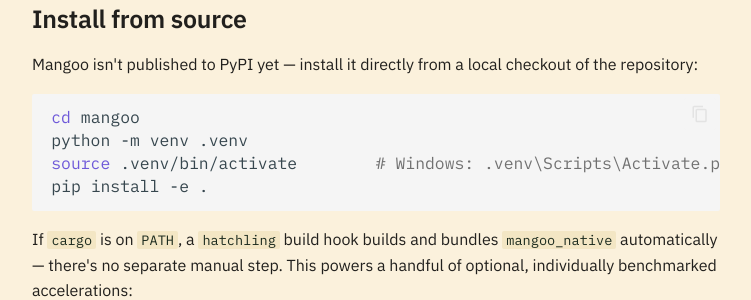
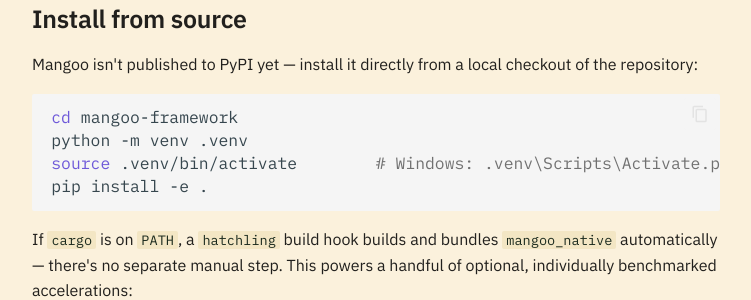
Before and after one commit to P-Sudhakar-tech/HayaVega, an MkDocs documentation site: the page built from docs/getting-started/installation.md, in a window 1280 px wide and 900 px high, scrolled down 673 px. Shown: the part 154-454 px from the top of the window, without its empty margins (264-1015 px from the left). Built offline with MkDocs 1.6.1 and Material for MkDocs 9.7.7, drawn with Linux system fonts in a browser that asks for light colours; the version menu is left out.

Commit message:
fix: correct repo name references to mangoo-framework
index.html and installation.md pointed at github.com/.../mangoo, but the
actual remote is mangoo-framework -- a leftover from an earlier, incorrect
edit.

````diff
--- a/docs/getting-started/installation.md
+++ b/docs/getting-started/installation.md
@@ -25,7 +25,7 @@ same regardless of which install path got it there, the same way
 Mangoo isn't published to PyPI yet &mdash; install it directly from a local checkout of the repository:
 
 ```bash
-cd mangoo
+cd mangoo-framework
 python -m venv .venv
 source .venv/bin/activate        # Windows: .venv\Scripts\Activate.ps1
 pip install -e .
--- a/index.html
+++ b/index.html
@@ -193,7 +193,7 @@
     <div class="navlinks">
       <a href="#getting-started">Documentation</a>
       <a href="#board">Status</a>
-      <a href="https://github.com/P-Sudhakar-tech/mangoo" target="_blank" rel="noopener">GitHub</a>
+      <a href="https://github.com/P-Sudhakar-tech/mangoo-framework" target="_blank" rel="noopener">GitHub</a>
       <a class="btn btn-primary" href="#getting-started">Quickstart</a>
     </div>
   </nav></div>
@@ -207,7 +207,7 @@
     <p class="lead">Mangoo gives Python projects a conventional routing, entities, and migrations layer of its own, automatic OpenAPI docs and Swagger UI, and hardened authentication &mdash; with a native Rust core ripening in as it matures. It's a real, tested checkout, not a finished product: see exactly what's shipped and what isn't below.</p>
     <div class="hero-actions">
       <a class="btn btn-primary" href="#getting-started">Read the quickstart</a>
-      <a class="btn btn-ghost" href="https://github.com/P-Sudhakar-tech/mangoo" target="_blank" rel="noopener">View source on GitHub</a>
+      <a class="btn btn-ghost" href="https://github.com/P-Sudhakar-tech/mangoo-framework" target="_blank" rel="noopener">View source on GitHub</a>
     </div>
 
     <div class="ripeness">
@@ -497,7 +497,7 @@ pytest</pre>
 <footer>
   <div class="wrap">
     <span>Mangoo &middot; an early, runnable experiment &mdash; not yet a finished framework.</span>
-    <span><a href="https://github.com/P-Sudhakar-tech/mangoo" target="_blank" rel="noopener">Source</a> &middot; <a href="https://github.com/P-Sudhakar-tech/mangoo/blob/main/UPCOMING_IMPROVEMENT_ROADMAP.md" target="_blank" rel="noopener">Roadmap</a> &middot; <a href="https://github.com/P-Sudhakar-tech/mangoo/blob/main/DEPLOYMENT.md" target="_blank" rel="noopener">Deployment guide</a></span>
+    <span><a href="https://github.com/P-Sudhakar-tech/mangoo-framework" target="_blank" rel="noopener">Source</a> &middot; <a href="https://github.com/P-Sudhakar-tech/mangoo-framework/blob/main/UPCOMING_IMPROVEMENT_ROADMAP.md" target="_blank" rel="noopener">Roadmap</a> &middot; <a href="https://github.com/P-Sudhakar-tech/mangoo-framework/blob/main/DEPLOYMENT.md" target="_blank" rel="noopener">Deployment guide</a></span>
   </div>
 </footer>
 
````
